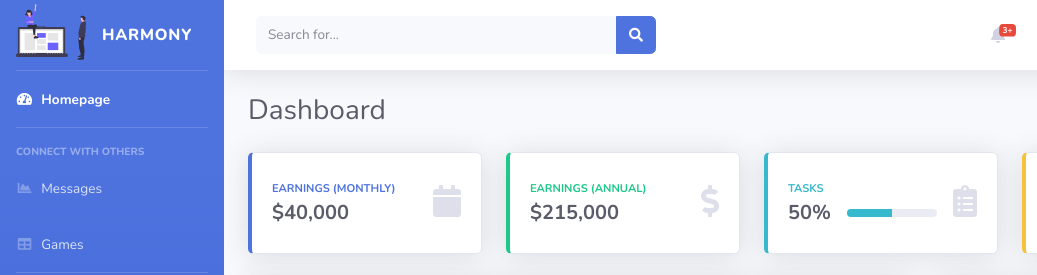
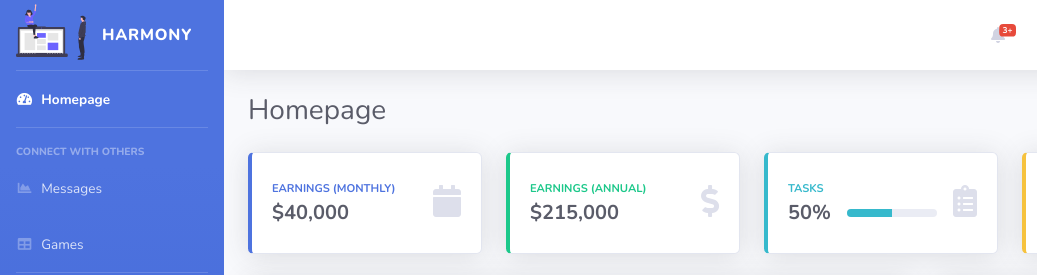
Before and after one commit to anjingli/harmonyy, a website with bundled scripts: page Harmony/dashboard.html in a window 1280 px wide. Shown: the top 275 px of the page, 0-1037 px from the left. Built offline with nearby package versions, Linux system fonts and the light colour scheme.

Commit message:
homepage-search-gone

```diff
--- a/Harmony/dashboard.html
+++ b/Harmony/dashboard.html
@@ -101,20 +101,6 @@
                     <button id="sidebarToggleTop" class="btn btn-link d-md-none rounded-circle mr-3">
                         <i class="fa fa-bars"></i>
                     </button>
-
-                    <!-- Topbar Search -->
-                    <form
-                        class="d-none d-sm-inline-block form-inline mr-auto ml-md-3 my-2 my-md-0 mw-100 navbar-search">
-                        <div class="input-group">
-                            <input type="text" class="form-control bg-light border-0 small" placeholder="Search for..."
-                                aria-label="Search" aria-describedby="basic-addon2">
-                            <div class="input-group-append">
-                                <button class="btn btn-primary" type="button">
-                                    <i class="fas fa-search fa-sm"></i>
-                                </button>
-                            </div>
-                        </div>
-                    </form>
 
                     <!-- Topbar Navbar -->
                     <ul class="navbar-nav ml-auto">
@@ -303,7 +289,7 @@
 
                     <!-- Page Heading -->
                     <div class="d-sm-flex align-items-center justify-content-between mb-4">
-                        <h1 class="h3 mb-0 text-gray-800">Dashboard</h1>
+                        <h1 class="h3 mb-0 text-gray-800">Homepage</h1>
                         <a href="#" class="d-none d-sm-inline-block btn btn-sm btn-primary shadow-sm"><i
                                 class="fas fa-download fa-sm text-white-50"></i> Generate Report</a>
                     </div>
```
